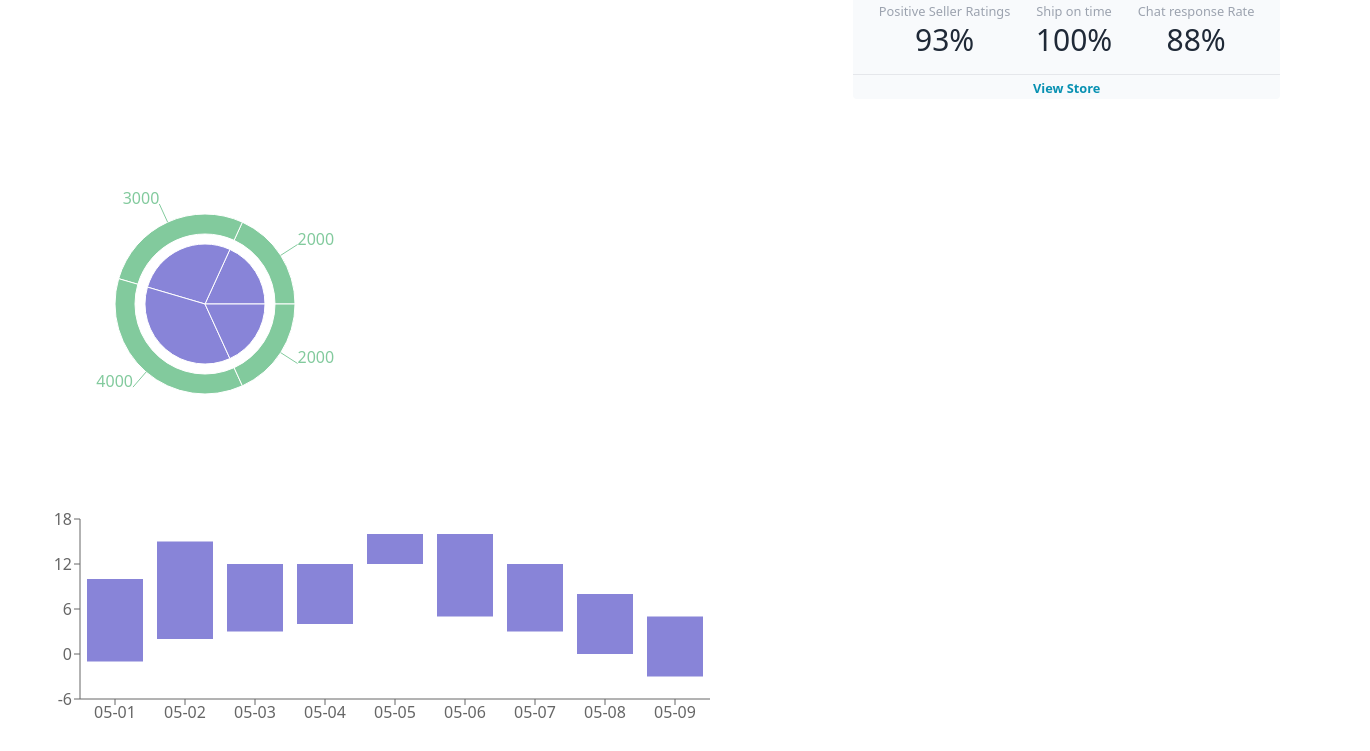
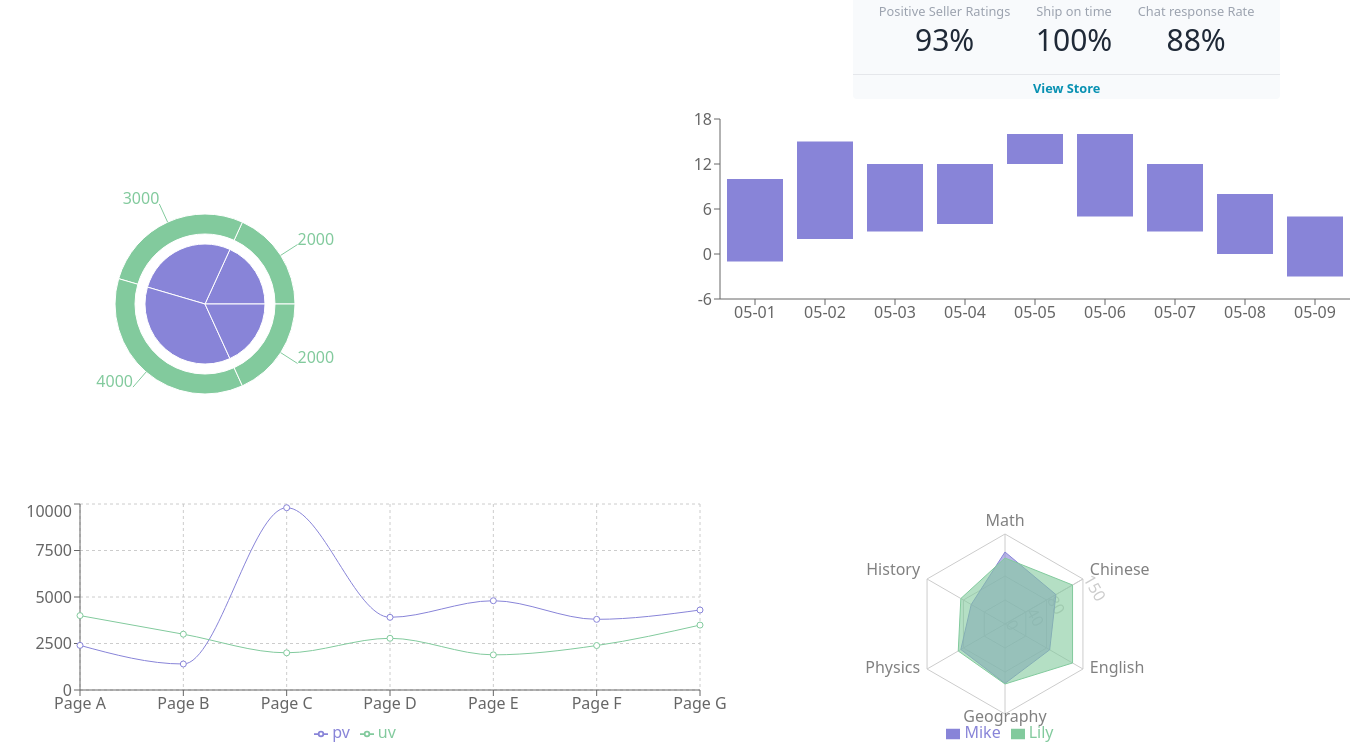
Before and after one commit to Ashikzzzz/job-task-client-DGCOM, a React (Create React App) app: page / in a window 1280 px wide. Shown: the part 652-1403 px from the top of the page, 1370 px wide, since content can reach past the window. Built offline with nearby package versions, Linux system fonts and the light colour scheme; no server answers.

Commit message:
chart grid

```diff
--- a/src/components/Chart.js
+++ b/src/components/Chart.js
@@ -163,7 +163,7 @@ const data4 = [
 ]
 
   return (
-    <div>
+    <div className="grid lg:grid-cols-2 grid-cols-1  ">
         {/* chart 1  */}
         <div>
         <PieChart width={400} height={400}>
```
